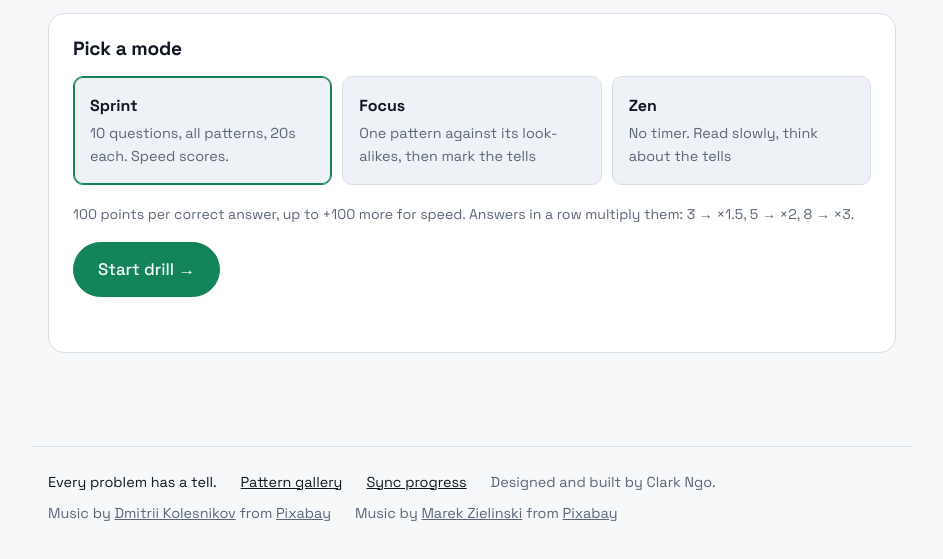
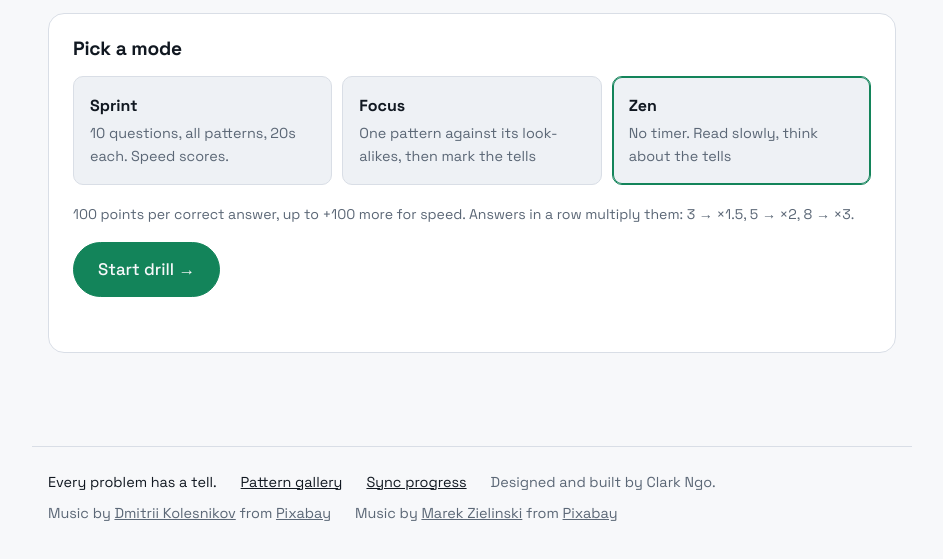
Before and after one commit to clarkngo/tells, an Astro site: page /tells/dsa/drill in a window 1280 px wide. Shown: the part 235-794 px from the top of the page, without its empty margins (168-1111 px from the left). Built offline with nearby package versions, Linux system fonts and the light colour scheme; Astro itself is replaced by a stand-in of ours.

Commit message:
Make Zen the default drill mode
Co-Authored-By: Claude Opus 5.5 <noreply@anthropic.com>

```diff
--- a/src/components/Drill.tsx
+++ b/src/components/Drill.tsx
@@ -161,7 +161,7 @@ export default function Drill({ track, patterns, problems, glossary = [], count
   const bySlug = useMemo(() => new Map(patterns.map((p) => [p.slug, p])), [patterns]);
   const live = patterns.filter((p) => p.live);
 
-  const [mode, setMode] = useState<Mode>('sprint');
+  const [mode, setMode] = useState<Mode>('zen');
   const [focus, setFocus] = useState(live[0]?.slug ?? '');
   const [phase, setPhase] = useState<Phase>(setup ? 'setup' : 'ask');
   const [rounds, setRounds] = useState<Round[]>([]);
```
